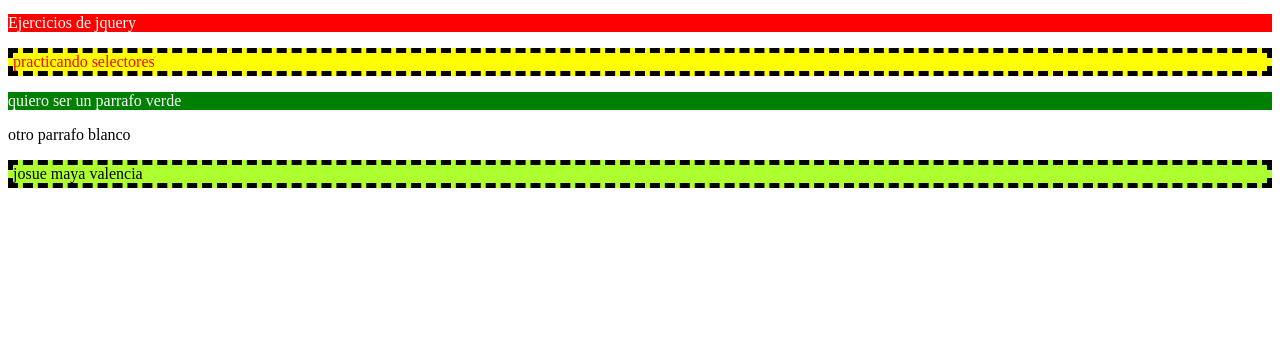
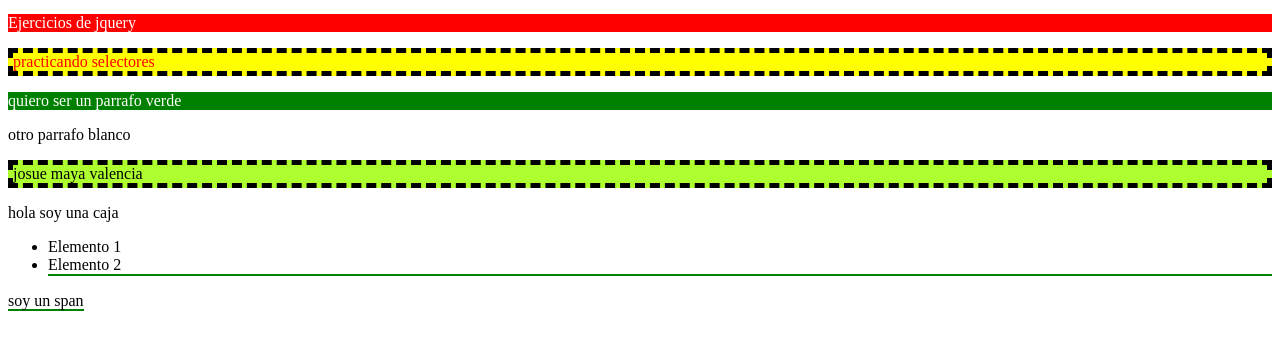
Before and after one commit to felipemaya4/aprendiendo-jquery, a website: page index.html in a window 1280 px wide. Shown: the part 136-486 px from the top of the page. Drawn offline with nearby package versions, Linux system fonts and the light colour scheme.

Commit message:
se realiza ejercicios de otros tipos de selectores y el uso del metodo parent para buscar etiquetas en cualquier parte del document

```diff
--- a/01-selectores.js
+++ b/01-selectores.js
@@ -36,4 +36,13 @@ $(document).ready(function () {
     //selector por atributo
     $('[title="Google"]').css('background', 'skyblue'); // con este ejemplo podemos observar como selecionar etiquetas segun los atributos que tengan por ejemplo una etiqueta <a> con el atributo title="Google"
     $('[title="Facebook"]').css('background', 'greenyellow');// mismo ejemplo pero con title="facebook"
+
+    //otros tipos de sectores
+    //$('p, a').addClass('margen-sup');
+
+    let busqueda = $('#caja').find('.resaltado'); // con fin podemos buscar tiquetas que estan dentro del padre con id caja que tengan como  clase resaltado
+    console.log("busqueda ",busqueda.length,busqueda);
+    // con el metodo parent() de jQuery podemos subir de nivel en el anidamiento de las etiquetas
+    let buscarAfuera = $('#elemento2').eq(0).parent().parent().parent().find('[title="Google"]'); // en este caso se pretende sin salir de la etiqueta <li.resaltado> de <div#caja>, buscar una etiqueta que tenga como atributo tittle="Goolge"
+    console.log("buscarAfuera ", buscarAfuera);
 })
--- a/index.html
+++ b/index.html
@@ -17,6 +17,13 @@
         .josue{
             background: greenyellow;
         }
+        .margen-sup{
+            display: block;
+            margin-top: 40px;
+        }
+        .resaltado{
+            border-bottom: 2px solid green;
+        }
 
     </style>
     <script type="text/javascript" src="node_modules/jquery/dist/jquery.min.js"></script>
@@ -26,7 +33,7 @@
     <h1>Aprendiendo jquery</h1>
 
     <ul>
-        <li><a href="https://www.google.com" title="Google">Ir a Google</a></li>
+        <li><a href="https://www.google.com" title="Google" id="google">Ir a Google</a></li>
         <li><a href="https://twitter.com" title="Facebook">Ir a Tiwtter</a></li>
         <li><a href="https://www.facebook.com">Ir a Facebook</a></li>
     </ul>
@@ -36,5 +43,15 @@
     <p id="verde" class="sin_borde">quiero ser un parrafo verde</p>
     <p >otro parrafo blanco</p>
     <p class="zebra josue" >josue maya valencia</p>
+
+    <div id="caja">
+        <p>hola soy una caja</p>
+        <ul>
+            <li>Elemento 1</li>
+            <li id="elemento2" class="resaltado">Elemento 2</li>
+        </ul>
+        <span class="resaltado">soy un span </span>
+    </div>
+
 </body>
 </html>
```
